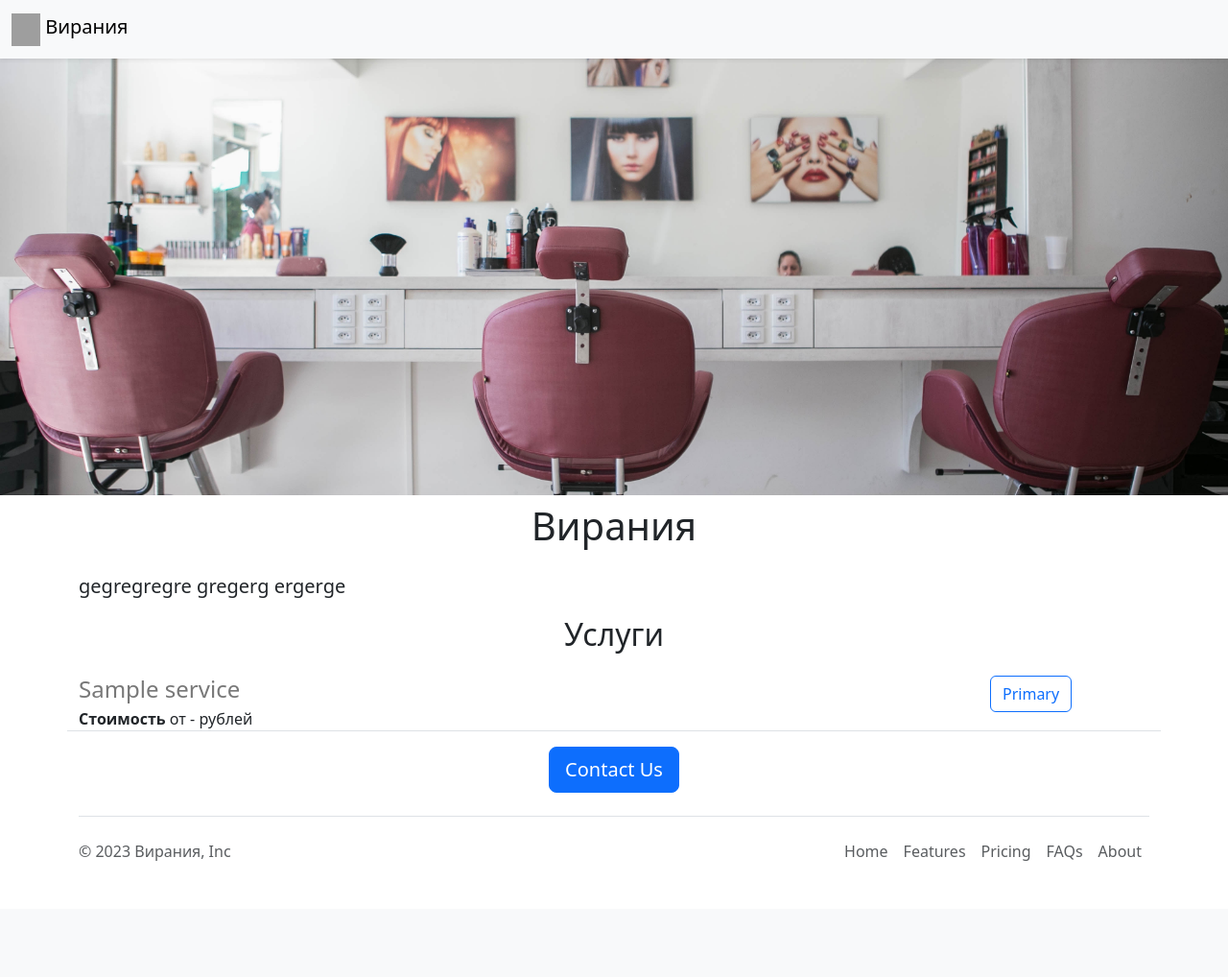
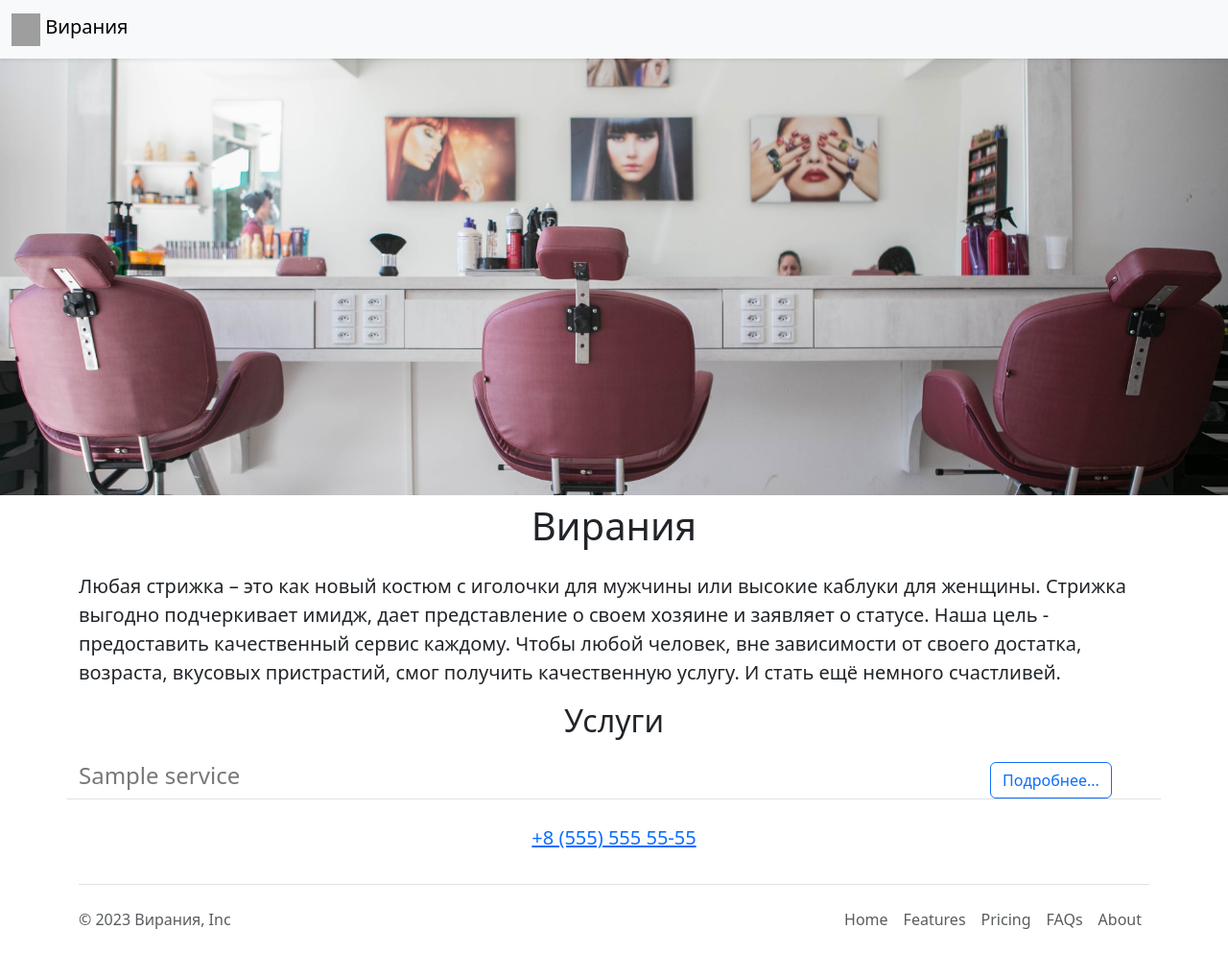
Before and after one commit to mazytka/cursach, a Flask app: template templates/home.html in a window 1280 px wide. Shown: the whole page at 96% size. Before the commit the page ends 897 px from the top, so only its background shows below. Run offline with Flask 3, Linux system fonts and the light colour scheme; the template is opened without the code that fills it: most values are stand-ins (such as "Sample title", 1, 10 or a date in 2020); grey boxes are pictures that could not be loaded.

Commit message:
update HTML code

```diff
--- a/templates/home.html
+++ b/templates/home.html
@@ -4,7 +4,6 @@
     <meta http-equiv="X-UA-Compatible" content="ie=edge">
     <meta charset="utf-8">
     <meta name="viewport" content="width=device-width, initial-scale=1">
-    <link rel="stylesheet" href="css/main.css">
     <link href="https://cdn.jsdelivr.net/npm/bootstrap@5.3.0/dist/css/bootstrap.min.css" rel="stylesheet" integrity="sha384-9ndCyUaIbzAi2FUVXJi0CjmCapSmO7SnpJef0486qhLnuZ2cdeRhO02iuK6FUUVM" crossorigin="anonymous">
     <title>Lee</title>
 
@@ -15,7 +14,8 @@
     <div class="container">
      <h1 class="text-center mb-4 mt-2" >Вирания</h1>
         <p class="lead">
-            gegregregre gregerg ergerge
+           Любая стрижка – это как новый костюм с иголочки для мужчины или высокие каблуки для женщины. Стрижка выгодно подчеркивает имидж, дает представление о своем хозяине и заявляет о статусе.
+            Наша цель - предоставить качественный сервис каждому. Чтобы любой человек, вне зависимости от своего достатка, возраста, вкусовых пристрастий, смог получить качественную услугу. И стать ещё немного счастливей.
         </p>
      <h2 class="text-center mb-4 mt-2">Услуги</h2>
      <p>
@@ -25,18 +25,15 @@
             <h4 style="color:rgb(120,120,120); margin-bottom:4px">
               {{service['title']}}
            </h4>
-            <div>
-             <b>Стоимость</b> от - рублей
-            </div>
          </div>
         <div class="col-2">
-         <a href="/{{service['id']}}" type="button" class="btn btn-outline-primary">Primary</a>
+         <a href="/{{service['id']}}" type="button" class="btn btn-outline-primary">Подробнее...</a>
         </div>
     </div>
         {% endfor %}
      </p>
      <div class="text-center">
-     <button type="button" class="btn-lg btn btn-primary">Contact Us</button>
+     <button class="btn-lg btn"><a href="tel:+855555555">+8 (555) 555 55-55</a></button>
      </div>
     </div>
  {% include 'footer.html' %}
```
Also changed, not shown: templates/servicepage.html (+7 -10 lines). Lines whose indentation alone changed are shown as unchanged.
